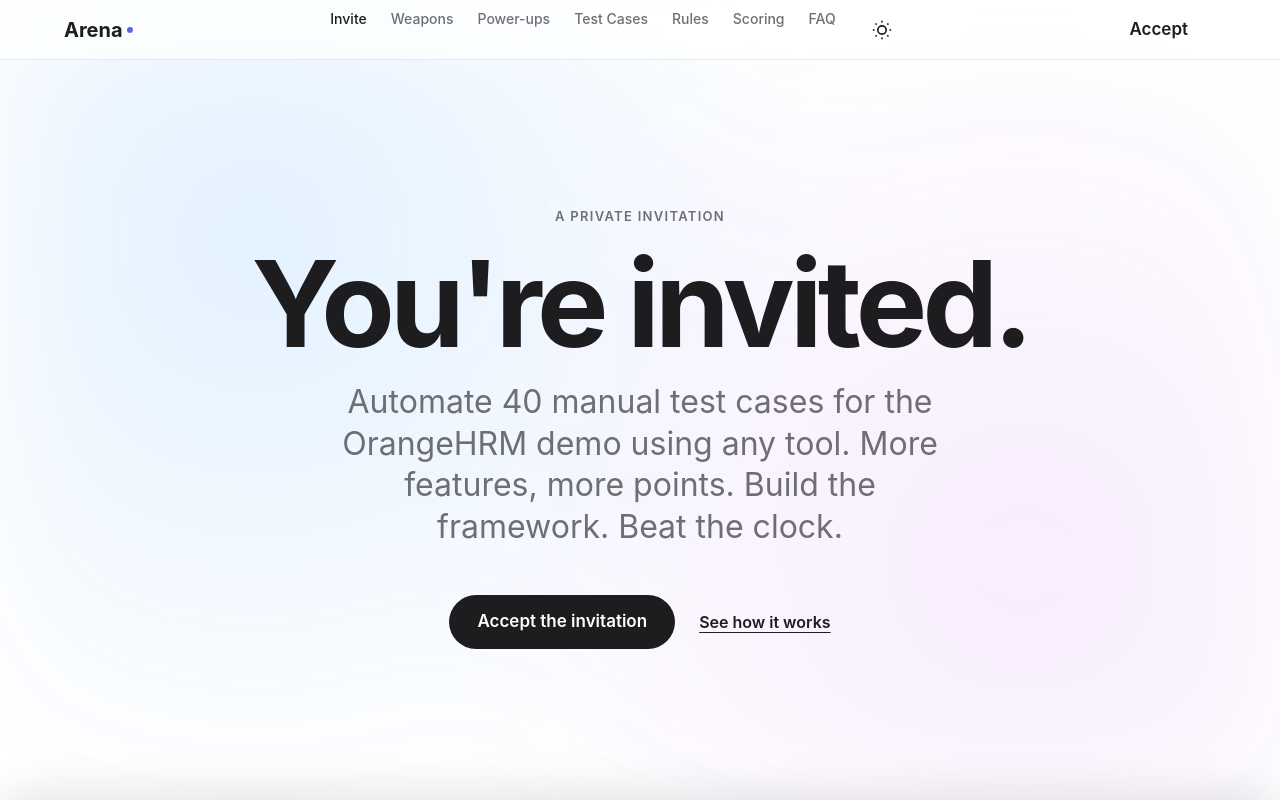
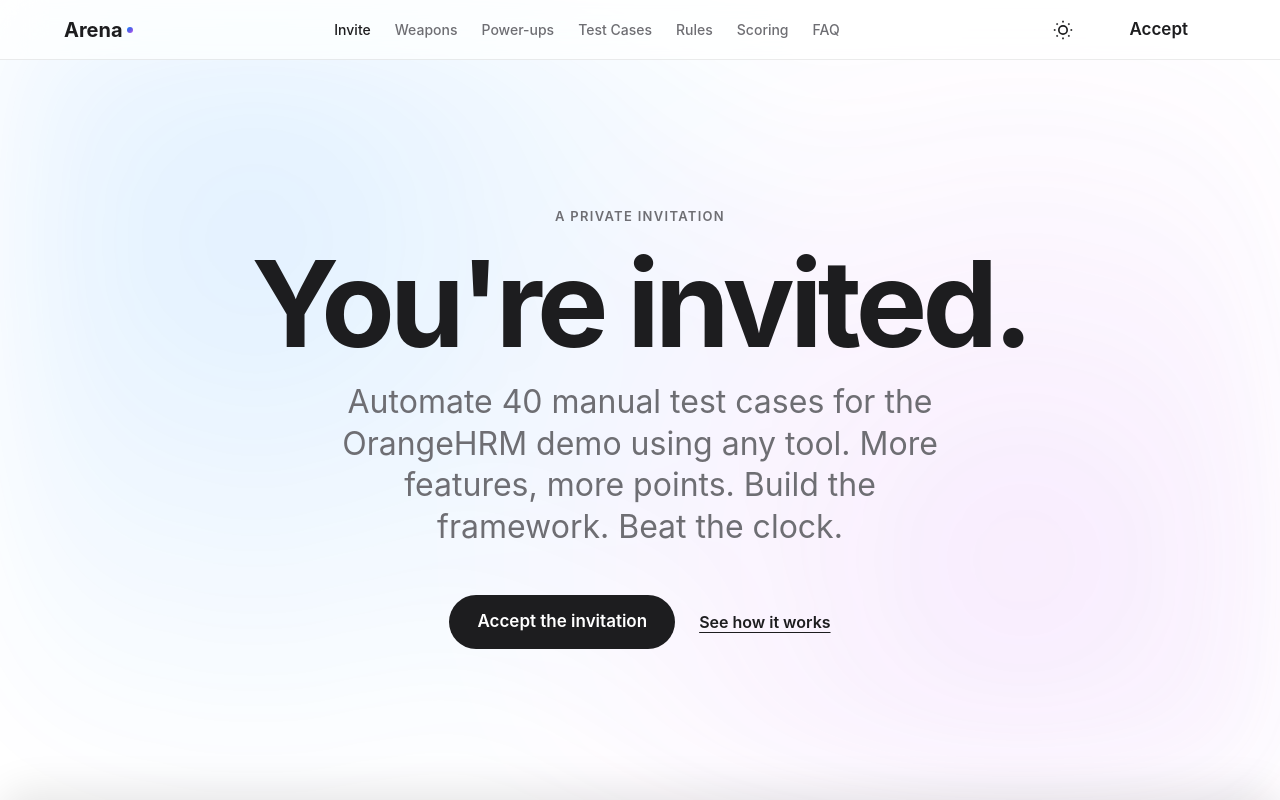
Before and after one commit to AbeeshSengottuvel/automation-invitation, a plain HTML site: page index.html in a window 1280 px wide. Shown: the top 800 px of the page. Drawn offline with nearby package versions, Linux system fonts and the light colour scheme.

Commit message:
Perfect desktop navigation alignment and theme toggle logic

```diff
--- a/index.html
+++ b/index.html
@@ -65,13 +65,17 @@
                 <a href="#rules">Rules</a>
                 <a href="#scoring">Scoring</a>
                 <a href="#faq">FAQ</a>
-                <button id="theme-toggle" class="icon-btn" aria-label="Toggle Theme" aria-pressed="false" style="align-self: flex-start; margin-top: auto;">
+                <button class="theme-toggle icon-btn mobile-only-toggle" aria-label="Toggle Theme" aria-pressed="false" style="align-self: flex-start; margin-top: auto;">
                     <svg class="sun" viewBox="0 0 24 24" width="20" height="20" stroke="currentColor" stroke-width="2" fill="none"><circle cx="12" cy="12" r="5"></circle><line x1="12" y1="1" x2="12" y2="3"></line><line x1="12" y1="21" x2="12" y2="23"></line><line x1="4.22" y1="4.22" x2="5.64" y2="5.64"></line><line x1="18.36" y1="18.36" x2="19.78" y2="19.78"></line><line x1="1" y1="12" x2="3" y2="12"></line><line x1="21" y1="12" x2="23" y2="12"></line><line x1="4.22" y1="19.78" x2="5.64" y2="18.36"></line><line x1="18.36" y1="5.64" x2="19.78" y2="4.22"></line></svg>
                     <svg class="moon" viewBox="0 0 24 24" width="20" height="20" stroke="currentColor" stroke-width="2" fill="none" style="display:none;"><path d="M21 12.79A9 9 0 1 1 11.21 3 7 7 0 0 0 21 12.79z"></path></svg>
                 </button>
             </div>
 
             <div class="nav-actions">
+                <button class="theme-toggle icon-btn desktop-only-toggle" aria-label="Toggle Theme" aria-pressed="false">
+                    <svg class="sun" viewBox="0 0 24 24" width="20" height="20" stroke="currentColor" stroke-width="2" fill="none"><circle cx="12" cy="12" r="5"></circle><line x1="12" y1="1" x2="12" y2="3"></line><line x1="12" y1="21" x2="12" y2="23"></line><line x1="4.22" y1="4.22" x2="5.64" y2="5.64"></line><line x1="18.36" y1="18.36" x2="19.78" y2="19.78"></line><line x1="1" y1="12" x2="3" y2="12"></line><line x1="21" y1="12" x2="23" y2="12"></line><line x1="4.22" y1="19.78" x2="5.64" y2="18.36"></line><line x1="18.36" y1="5.64" x2="19.78" y2="4.22"></line></svg>
+                    <svg class="moon" viewBox="0 0 24 24" width="20" height="20" stroke="currentColor" stroke-width="2" fill="none" style="display:none;"><path d="M21 12.79A9 9 0 1 1 11.21 3 7 7 0 0 0 21 12.79z"></path></svg>
+                </button>
                 <a href="#steps" class="btn pill nav-accept">Accept</a>
                 <button class="mobile-menu-btn icon-btn" aria-label="Menu" aria-expanded="false">
                     <svg viewBox="0 0 24 24" width="24" height="24" stroke="currentColor" stroke-width="2" fill="none"><path d="M4 6h16M4 12h16M4 18h16" /></svg>
--- a/script.js
+++ b/script.js
@@ -63,10 +63,7 @@ const App = (() => {
     // ======================================================================
     const ThemeManager = {
         init: () => {
-            const toggleBtn = document.getElementById('theme-toggle');
-            if (!toggleBtn) return;
-            const sunIcon = toggleBtn.querySelector('.sun');
-            const moonIcon = toggleBtn.querySelector('.moon');
+            const toggles = document.querySelectorAll('.theme-toggle');
 
             const getStored = () => {
                 try { return localStorage.getItem('theme'); } catch (e) { return null; }
@@ -77,14 +74,15 @@ const App = (() => {
 
             const applyTheme = (theme) => {
                 document.documentElement.setAttribute('data-theme', theme);
-                toggleBtn.setAttribute('aria-pressed', theme === 'dark');
-                if (theme === 'dark') {
-                    sunIcon.style.display = 'none';
-                    moonIcon.style.display = 'block';
-                } else {
-                    sunIcon.style.display = 'block';
-                    moonIcon.style.display = 'none';
-                }
+                toggles.forEach(btn => {
+                    btn.setAttribute('aria-pressed', theme === 'dark');
+                    const sun = btn.querySelector('.sun');
+                    const moon = btn.querySelector('.moon');
+                    if(sun && moon) {
+                        sun.style.display = theme === 'dark' ? 'none' : 'block';
+                        moon.style.display = theme === 'dark' ? 'block' : 'none';
+                    }
+                });
             };
 
             let current = getStored();
@@ -93,10 +91,12 @@ const App = (() => {
             }
             applyTheme(current);
 
-            toggleBtn.addEventListener('click', () => {
-                current = current === 'dark' ? 'light' : 'dark';
-                applyTheme(current);
-                setStored(current);
+            toggles.forEach(btn => {
+                btn.addEventListener('click', () => {
+                    current = current === 'dark' ? 'light' : 'dark';
+                    applyTheme(current);
+                    setStored(current);
+                });
             });
         }
     };
--- a/styles.css
+++ b/styles.css
@@ -112,6 +112,7 @@ p { font-size: var(--text-body); margin-bottom: var(--space-16); }
   .nav-links { display: none; flex-direction: column; position: fixed; top: 60px; left: 0; right: 0; bottom: 0; background: var(--bg); padding: var(--space-32); font-size: 24px; gap: var(--space-32); overflow-y: auto; }
   .nav-links.open { display: flex; }
   .mobile-menu-btn { display: block; }
+  .nav-actions > *:not(.mobile-menu-btn) { display: none; }
 }
 
 /* Skip link */
@@ -277,3 +278,11 @@ p { font-size: var(--text-body); margin-bottom: var(--space-16); }
   .tc-priority { justify-content: flex-start; }
   .tc-meta { flex-direction: row; align-items: center; }
 }
+
+
+/* Theme Toggle Visibility */
+.mobile-only-toggle { display: none !important; }
+@media (max-width: 860px) {
+    .mobile-only-toggle { display: flex !important; }
+    .desktop-only-toggle { display: none !important; }
+}
```
Also changed, not shown: tests.html (+11 -0 lines).
